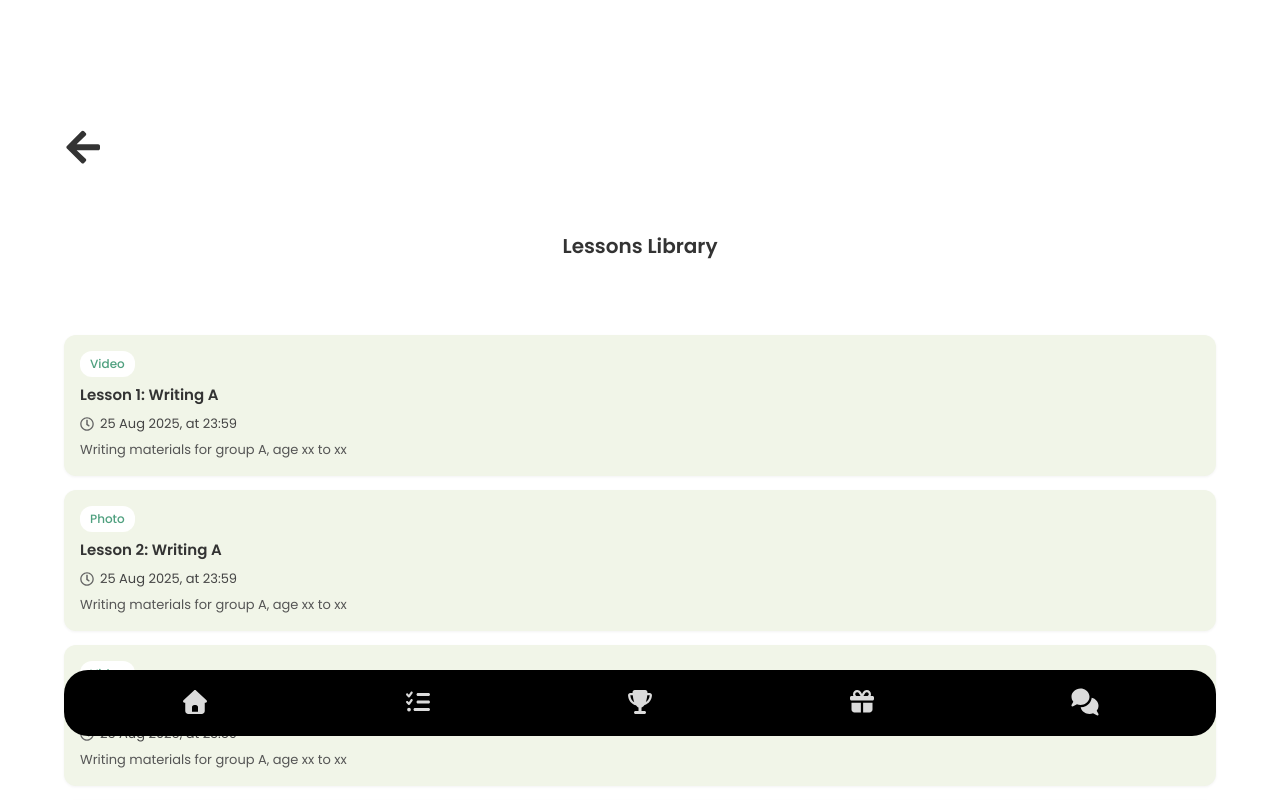
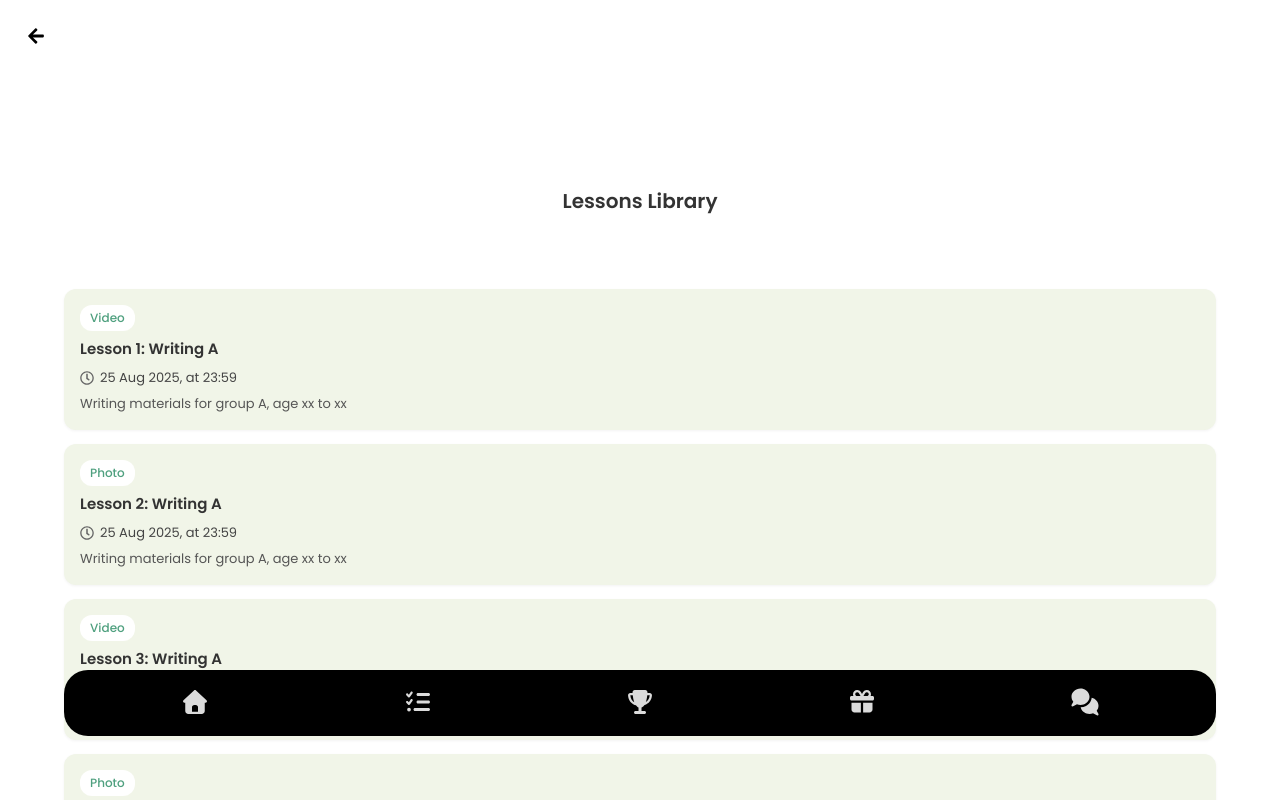
Before and after one commit to elizalsmn/CTG4-2025, a React (Create React App) app in the folder frontend/: page /LessonsLibrary in a window 1280 px wide. Shown: the top 800 px of the page. Built offline with nearby package versions, Linux system fonts and the light colour scheme.

Commit message:
Flow updated

```diff
--- a/frontend/package.json
+++ b/frontend/package.json
@@ -3,6 +3,9 @@
   "version": "0.1.0",
   "private": true,
   "dependencies": {
+    "@fortawesome/fontawesome-svg-core": "^7.0.0",
+    "@fortawesome/free-solid-svg-icons": "^7.0.0",
+    "@fortawesome/react-fontawesome": "^3.0.0",
     "@testing-library/dom": "^10.4.1",
     "@testing-library/jest-dom": "^6.8.0",
     "@testing-library/react": "^16.3.0",
--- a/frontend/src/components/AsgInfo.js
+++ b/frontend/src/components/AsgInfo.js
@@ -3,7 +3,8 @@ import { FaFilePdf } from "react-icons/fa";
 import "./AsgInfo.css";
 import { useNavigate } from "react-router-dom";
 import { useTranslation } from 'react-i18next';
-
+import Back from "./Back";
+import UserMenu from "./UserMenu";
 
 function AsgInfo({ status }) {
   // status: "graded" | "upload" | "video"
@@ -12,7 +13,7 @@ function AsgInfo({ status }) {
 
   const assignment = {
     title: status === 'video' ? t('asg_lesson1_speechB') : t('asg_lesson1_writingA'),
-    due: '25 Aug 2025 23:59', // date left literal; could be localized separately
+    due: '25 Aug 2025 23:59',
     submissionType: status === 'video' ? t('asg_video_upload') : t('asg_photo_video_upload'),
     grade: status === 'graded' ? '87/100' : null,
     icon: status === 'video' ? '💬' : '✍️',
@@ -29,15 +30,15 @@ function AsgInfo({ status }) {
           : "asgupvid-page"
       }
     >
+      {/* Always-visible back button in a consistent position */}
+      <Back to="/LessonsLibrary" />
+
       {/* Header */}
       <p className="assignment-label">{t('asg_details')}</p>
       <h3 className="assignment-title">{assignment.title}</h3>
 
       {/* Icon Circle */}
-      <div
-        className="icon-circle"
-        style={{ background: assignment.iconBg }}
-      >
+      <div className="icon-circle" style={{ background: assignment.iconBg }}>
         <span role="img" aria-label="icon">
           {assignment.icon}
         </span>
@@ -81,15 +82,20 @@ function AsgInfo({ status }) {
 
       {/* Footer */}
       <div className="footer">
-        <button onClick={() => navigate("/LessonsLibrary")}className="cancel-btn">{t('asg_cancel')}</button>
+        {/* Keep your existing navigation buttons */}
+        <button onClick={() => navigate("/LessonsLibrary")} className="cancel-btn">
+          {t('asg_cancel')}
+        </button>
         {status === "upload" && (
           <button className="upload-btn">{t('asg_upload')}</button>
         )}
         {status === "video" && (
-          <button onClick={() => navigate("/TakeVideo")} className="start-btn">{t('asg_start_video')}</button>
-
+          <button onClick={() => navigate("/TakeVideo")} className="start-btn">
+            {t('asg_start_video')}
+          </button>
         )}
       </div>
+      <UserMenu />
     </div>
   );
 }
--- /dev/null
+++ b/frontend/src/components/Back.js
@@ -0,0 +1,71 @@
+// frontend/src/components/back.js
+import React from 'react';
+import { useNavigate } from 'react-router-dom';
+import { FaArrowLeft } from 'react-icons/fa';
+
+/**
+ * Back button component
+ * - Fixed position near the top-left
+ * - Always navigates to HomePage route: '/'
+ * - No external CSS required
+ *
+ * Optional props:
+ * - top, left: override position if needed (e.g., '16px')
+ * - ariaLabel: accessibility label override
+ */
+const Back = ({
+    to ='/HomePage',
+    top = '16px',
+    left = '16px',
+    ariaLabel = 'Go back to Home',
+}) => {
+  const navigate = useNavigate();
+
+  const containerStyle = {
+    position: 'fixed',
+    top,
+    left,
+    zIndex: 1000, // above page content
+  };
+
+  const buttonStyle = {
+    display: 'inline-flex',
+    alignItems: 'center',
+    justifyContent: 'center',
+    width: '40px',
+    height: '40px',
+    border: 'none',
+    outline: 'none',
+    cursor: 'pointer',
+    backgroundColor: 'transparent'
+
+  };
+
+  const iconStyle = {
+    width: '18px',
+    height: '18px',
+  };
+
+const handleClick = () => {
+    if (typeof to === 'number') {
+      navigate(to); // e.g., -1 to go back
+    } else {
+      navigate(to); // string path like '/rewards'
+    }
+};
+
+  return (
+    <div style={containerStyle}>
+      <button
+        type="button"
+        aria-label={ariaLabel}
+        onClick={handleClick}
+        style={buttonStyle}
+      >
+        <FaArrowLeft style={iconStyle} />
+      </button>
+    </div>
+  );
+};
+
+export default Back;
--- a/frontend/src/components/Leaderboard.css
+++ b/frontend/src/components/Leaderboard.css
@@ -1,10 +1,10 @@
 .leaderboard-container {
   max-width: 100vw;
   margin: 0 auto;
-  background-color: #f5f5f5;
+  background-color: white;
   min-height: 100vh;
-  padding: 2vw; /* Reduced from 4vw */
-  font-family: -apple-system, BlinkMacSystemFont, 'Segoe UI', Roboto, sans-serif;
+  padding: 10% 5%;
+  font-family: "poppins";
 }
 
 .leaderboard-header {
@@ -216,7 +216,7 @@
     margin: 0 auto;
     background-color: #f5f5f5;
     min-height: 100vh;
-    padding: 4vw;
+    padding: 10% 5%;
     font-family: -apple-system, BlinkMacSystemFont, 'Segoe UI', Roboto, sans-serif;
   }
 
@@ -235,11 +235,10 @@
   }
 
   .leaderboard-header h1 {
-    font-size: 4.5vw;
+    font-size: 20px;
     font-weight: 600;
     color: #333;
     margin: auto;
-    margin-right: 23vw;
   }
 
   .podium {
--- a/frontend/src/components/Leaderboard.js
+++ b/frontend/src/components/Leaderboard.js
@@ -4,13 +4,15 @@ import { FaArrowLeft, FaCrown } from 'react-icons/fa';
 import './Leaderboard.css';
 import AvatarPlaceholder from '../assets/avatar-placeholder.jpg';
 import { useNavigate } from "react-router-dom";
+import Back from "./Back"
+import UserMenu from "./UserMenu";
 
 function Leaderboard() {
   const navigate = useNavigate();
   const { t } = useTranslation();
   const leaderboardData = [
     { id: 1, name: "Bryan Wolf", points: 43, avatar: AvatarPlaceholder },
-    { id: 2, name: "Meghan Jes...", points: 40, avatar: AvatarPlaceholder },
+    { id: 2, name: "Meghan Jes", points: 40, avatar: AvatarPlaceholder },
     { id: 3, name: "Alex Turner", points: 38, avatar: AvatarPlaceholder },
     { id: 4, name: "Marsha Fisher", points: 36, avatar: AvatarPlaceholder },
     { id: 5, name: "Juanita Cormier", points: 35, avatar: AvatarPlaceholder },
@@ -25,7 +27,7 @@ function Leaderboard() {
     <div className="leaderboard-container">
       {/* Header */}
       <div className="leaderboard-header">
-        <FaArrowLeft onClick={() => navigate("/HomePage")} className="back-arrow" />
+        <Back />
         <h1>School Leaderboard</h1>
       </div>
 
@@ -81,9 +83,11 @@ function Leaderboard() {
       </div>
 
       {/* Redeem Button */}
-      <button className="redeem-button">
+      <button className="redeem-button" onClick={() => navigate("/RedeemCoupon")}>
         {t('redeem_points')}
       </button>
+
+      <UserMenu />
     </div>
   );
 }
--- a/frontend/src/components/LessonsLibrary.js
+++ b/frontend/src/components/LessonsLibrary.js
@@ -6,6 +6,7 @@ import TranslationBubble from "./TranslationBubble";
 import { useNavigate } from "react-router-dom";
 import LessonCard from "./LessonCard";
 import UserMenu from "./UserMenu";
+import Back from "./Back";
 
 function LessonsLibrary() {
   const [bubble, setBubble] = useState(null);
@@ -62,7 +63,7 @@ function LessonsLibrary() {
   return (
     <div className="lessons-library">
         <div className="header">
-            <FaArrowLeft onClick={() => navigate("/HomePage")}className="back-arrow" />
+            <Back/>
             <h2 className="page-title">{t('lessons_library_title')}</h2>
         </div>
 
--- a/frontend/src/components/RedeemCoupon.js
+++ b/frontend/src/components/RedeemCoupon.js
@@ -1,11 +1,12 @@
 import React, { useState } from "react";
 import "./RedeemCoupon.css";
-import {FaArrowLeft} from 'react-icons/fa';
 import { useTranslation } from "react-i18next";
 import CouponCard from "./CouponCard";
 import MyCouponCard from "./MyCouponCard";
 import CouponDetail from "./CouponDetail";
 import { useNavigate } from "react-router-dom";
+import Back from "./Back"
+import UserMenu from "./UserMenu";
 
 function RedeemCoupon() {
   const navigate = useNavigate();
@@ -70,7 +71,7 @@ function RedeemCoupon() {
   return (
     <div className="redeem-page">
       {/* Available Coupons */}
-      <FaArrowLeft onClick={() => navigate("/HomePage")} className="back-arrow" />
+      <Back/>
       <h2 className="page-title">
         {t('rc_available_coupons')}
         <p className="page-subtitle">{t('rc_available_to_redeem', { count: availableCoupons.length })}</p>
@@ -115,7 +116,9 @@ function RedeemCoupon() {
             onClose={() => setSelectedCoupon(null)}
         />
         )}
+    <UserMenu/>
     </div>
+
   );
 }
 
--- a/frontend/src/components/SpeechLesson.css
+++ b/frontend/src/components/SpeechLesson.css
@@ -83,7 +83,6 @@ video {
   justify-content: center;
   font-size: 16px;
   cursor: pointer;
-  width: 100%;
 }
 
 /* Timer slider style */
```
Also changed, not shown: 1 other file (tests, documents, lock files or other folders). Lines whose indentation alone changed are shown as unchanged.
